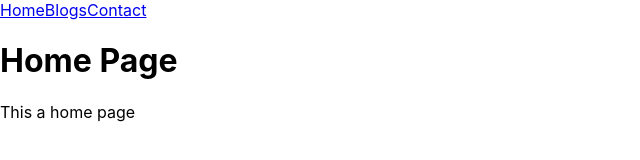
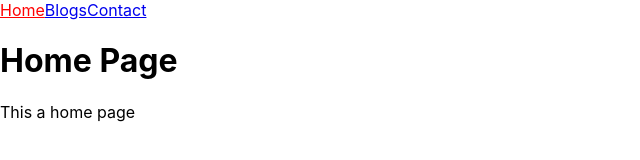
Before and after one commit to SajeebChakraborty/Routing_React_Js, a React (Create React App) app: page / in a window 1280 px wide. Shown: the top 160 px of the page, without its empty margins (0-640 px from the left). Built offline with nearby package versions, Linux system fonts and the light colour scheme.

Commit message:
style nav active

```diff
--- a/src/App.css
+++ b/src/App.css
@@ -36,3 +36,9 @@
     transform: rotate(360deg);
   }
 }
+
+nav .active{
+
+  color:red;
+
+}
```
